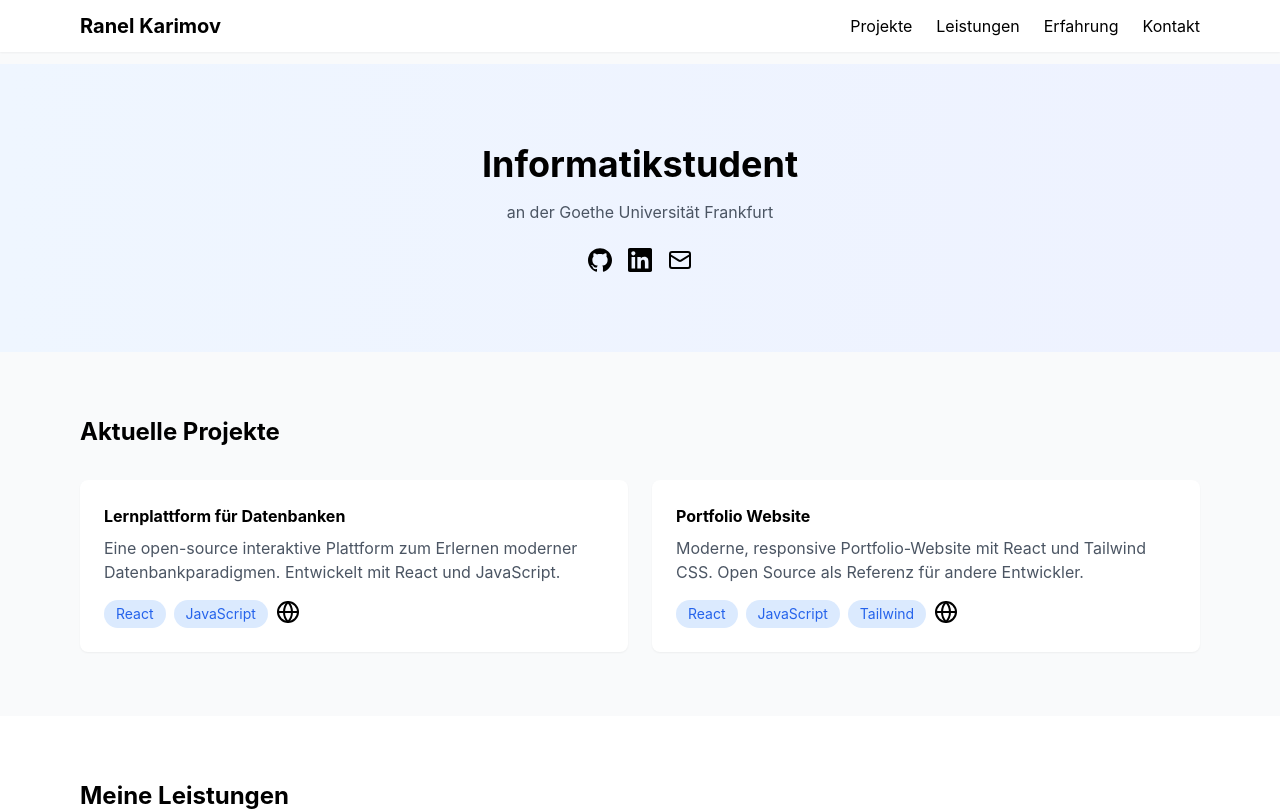
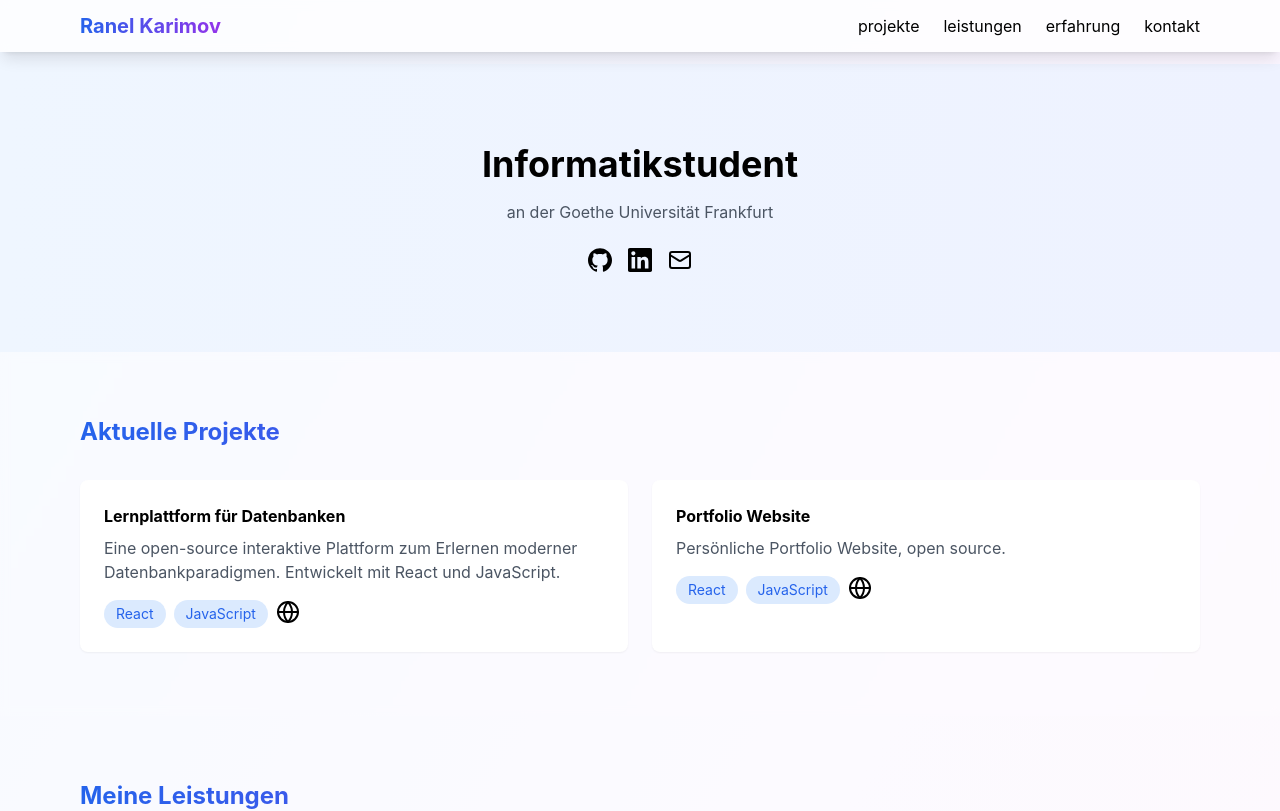
Before and after one commit to Ranelkin/portfolio-website, a React (Create React App) app: page / in a window 1280 px wide. Shown: the top 811 px of the page. Built offline with nearby package versions, Linux system fonts and the light colour scheme.

Commit message:
Removed redundand website description, added gradient font to name in header

```diff
--- a/public/index.html
+++ b/public/index.html
@@ -5,10 +5,6 @@
     <link rel="icon" href="%PUBLIC_URL%/favicon.ico" />
     <meta name="viewport" content="width=device-width, initial-scale=1" />
     <meta name="theme-color" content="#000000" />
-    <meta
-      name="description"
-      content="Web site created using create-react-app"
-    />
     <meta name="description" content="Portfolio von Ranel Karimov - Informatikstudent und Webentwickler" />
     <link rel="apple-touch-icon" href="%PUBLIC_URL%/logo192.png" />
     <!--
--- a/src/App.js
+++ b/src/App.js
@@ -9,15 +9,14 @@ const App = () => {
 
 
   return (
-    <div className="min-h-screen bg-gray-50 scroll-smooth">
-      <nav className="fixed w-full bg-white shadow-sm">
+    <div className="min-h-screen bg-gradient-to-br from-blue-50 via-purple-50 to-pink-50 scroll-smooth">
+      <nav className="fixed w-full bg-white/80 backdrop-blur-sm shadow-lg">
         <div className="max-w-6xl mx-auto px-4 py-3 flex justify-between items-center">
-          <h1 className="text-xl font-bold">Ranel Karimov</h1>
+          <h1 className="text-xl font-bold bg-gradient-to-r from-blue-600 to-purple-600 text-transparent bg-clip-text">Ranel Karimov</h1>
           <div className="flex gap-6">
-            <a href="#projekte" className="hover:text-blue-600">Projekte</a>
-            <a href="#leistungen" className="hover:text-blue-600">Leistungen</a>
-            <a href="#erfahrung" className="hover:text-blue-600">Erfahrung</a>
-            <a href="#kontakt" className="hover:text-blue-600">Kontakt</a>
+            {['projekte', 'leistungen', 'erfahrung', 'kontakt'].map(item => (
+              <a href={`#${item}`} className="relative hover:text-blue-600 after:content-[''] after:absolute after:w-full after:h-0.5 after:bg-blue-600 after:left-0 after:bottom-0 after:scale-x-0 hover:after:scale-x-100 after:transition-transform">{item}</a>
+            ))}
           </div>
         </div>
       </nav>
@@ -55,28 +54,25 @@ const App = () => {
           </div>
         </section>
 
-        <section id="projekte" className="py-16 bg-gray-50">
+        <section id="projekte" className="py-16 bg-white/50 backdrop-blur-sm">
           <div className="max-w-6xl mx-auto px-4">
-            <h3 className="text-2xl font-bold mb-8">Aktuelle Projekte</h3>
+            <h3 className="text-2xl font-bold mb-8 bg-gradient-to-r from-blue-600 to-purple-600 text-transparent bg-clip-text">Aktuelle Projekte</h3>
             <div className="grid grid-cols-1 md:grid-cols-2 gap-6">
-              <Project
-              title="Lernplattform für Datenbanken"
-              description="Eine open-source interaktive Plattform zum Erlernen moderner Datenbankparadigmen. Entwickelt mit React und JavaScript."
-              technologies={["React", "JavaScript"]}
-              link="https://github.com/VaneMeyer/nosqlconcepts" />
-              <Project
-              title="Portfolio Website"
-              description="Moderne, responsive Portfolio-Website mit React und Tailwind CSS. Open Source als Referenz für andere Entwickler."
-              technologies={["React", "JavaScript", "Tailwind"]}
-              link="https://github.com/Ranelkin/portfolio-website"
-            />
+              <Project title="Lernplattform für Datenbanken"
+                description="Eine open-source interaktive Plattform zum Erlernen moderner Datenbankparadigmen. Entwickelt mit React und JavaScript."
+                technologies={["React", "JavaScript"]}
+                link="https://github.com/VaneMeyer/nosqlconcepts" />
+              <Project title="Portfolio Website"
+                description="Persönliche Portfolio Website, open source."
+                technologies={["React", "JavaScript"]}
+                link="https://github.com/Ranelkin/portfolio-website" />
             </div>
           </div>
         </section>
 
-        <section id="leistungen" className="py-16 bg-white">
+        <section id="leistungen" className="py-16 bg-white/50">
           <div className="max-w-6xl mx-auto px-4">
-            <h3 className="text-2xl font-bold mb-8">Meine Leistungen</h3>
+            <h3 className="text-2xl font-bold mb-8 bg-gradient-to-r from-blue-600 to-purple-600 text-transparent bg-clip-text">Meine Leistungen</h3>
             <div className="grid grid-cols-1 md:grid-cols-2 gap-6">
               <div className="bg-gray-50 p-6 rounded-lg hover:shadow-md transition-all duration-300 hover:-translate-y-1">
                 <div className="flex items-center gap-3 mb-4">
```
